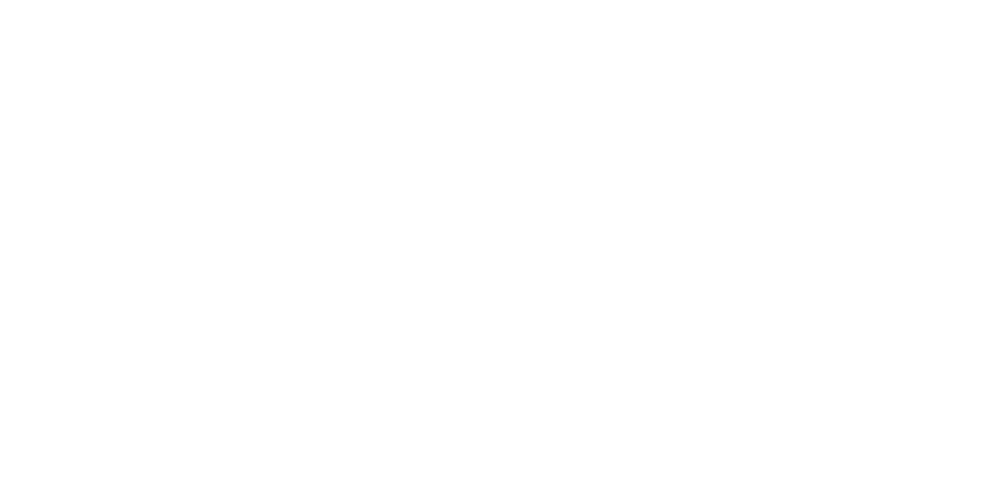
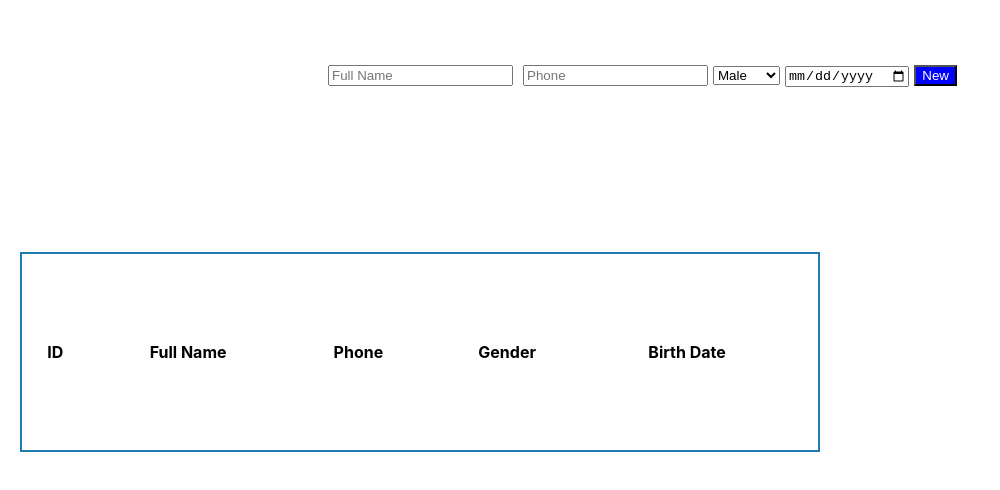
Before and after one commit to computiq-training/dig-week4-task, a React (Create React App) app: page / in a window 1280 px wide. Shown: the top 490 px of the page, without its empty margins (0-1000 px from the left). Built offline with nearby package versions, Linux system fonts and the light colour scheme.

Commit message:
first try

```diff
--- a/package.json
+++ b/package.json
@@ -6,7 +6,8 @@
     "cra-template": "1.2.0",
     "react": "^18.2.0",
     "react-dom": "^18.2.0",
-    "react-scripts": "5.0.1"
+    "react-scripts": "5.0.1",
+    "web-vitals": "^3.0.4"
   },
   "scripts": {
     "start": "react-scripts start",
--- a/public/index.html
+++ b/public/index.html
@@ -24,7 +24,7 @@
       work correctly both with client-side routing and a non-root public URL.
       Learn how to configure a non-root public URL by running `npm run build`.
     -->
-    <title>React App</title>
+    <title>Clinical</title>
   </head>
   <body>
     <noscript>You need to enable JavaScript to run this app.</noscript>
--- a/src/App.css
+++ b/src/App.css
@@ -36,3 +36,45 @@
     transform: rotate(360deg);
   }
 }
+.form_class {
+  display: white;
+  margin: 60px auto;
+
+  width: 90%;
+}
+.table {
+  border: 2px solid rgb(34, 124, 177);
+  width: 800px;
+  height: 200px;
+  position: relative;
+  left: 20px;
+  top: 100px;
+}
+
+input{
+  margin:5px ;
+}
+
+.delete {
+  border-radius: 5px;
+  border: 0px;
+  color: white;
+  background-color: #FF5353;
+  font-weight: bold;
+}
+
+.table td {
+  padding: 3px 6px;
+  color: black;
+  font-weight: bold;
+  font-size: 1rem;
+}
+
+
+.table tr:nth-child(even) {
+  background-color: white;
+}
+.button {
+  color: white;
+  background-color: blue;
+}
--- a/src/App.js
+++ b/src/App.js
@@ -1,12 +1,30 @@
 import './App.css';
+import { useState } from 'react';
+import Patients from './Components/Patients';
+import PTable from './Components/PTable';
 
-const App = ()=>{
-  // State here
-  return (
-    <div className="App">
-      {/* Add new patient FORM */}
-      {/* Search input */}
-      {/* Table */}
+function App() {
+  const [patients, setPatients] = useState([])
+  // const [filteredList, setFilteredList] = useState(patients);
+
+  const addPatient=(patient)=>{
+    setPatients([...patients, patient])
+    // setFilteredList([...patients, patient])
+    console.log(patients)
+  }
+
+  const onDelete =(id)=>{
+    const delP = patients.filter(p=> p.id !== id)
+    // const delF = filteredList.filter(p=> p.id !== id)
+    // setFilteredList(delF)
+    setPatients(delP)
+  }
+
+    return (
+      <div className="App">
+         <Patients addPatient={addPatient} />
+      <PTable patients={patients} onDelete={onDelete}/>
+
     </div>
   );
 }
--- /dev/null
+++ b/src/Components/PCard.jsx
@@ -0,0 +1,12 @@
+function PCard(props) {
+    return ( <tr>
+        <td>{"#"}</td>
+        <td>{props.patient.full_name}</td>
+        <td>{props.patient.phone}</td>
+        <td>{props.patient.gender}</td>
+        <td>{props.patient.birth_date}</td>
+        <td><button className="delete" onClick={()=>props.onDelete(props.patient.id)}>Delete</button></td>
+      </tr> );
+}
+
+export default PCard;
--- /dev/null
+++ b/src/Components/PTable.jsx
@@ -0,0 +1,28 @@
+import '../App.css'
+import PCard from './PCard';
+
+function PTable(props) {
+    return (
+        <div>
+          <table className="table">
+          <thead>
+            <tr>
+              <td>ID</td>
+              <td>Full Name</td>
+              <td>Phone</td>
+              <td>Gender</td>
+              <td>Birth Date</td>
+              <td></td>
+            </tr>
+          </thead>
+
+          {
+            props.patients.map(p=> <PCard patient={p} onDelete={props.onDelete}/>)
+
+          }
+                    </table>
+                </div>
+            );
+        }
+
+export default PTable;
--- /dev/null
+++ b/src/Components/Patients.jsx
@@ -0,0 +1,58 @@
+import { useState } from "react";
+import { v4 as uuidv4 } from 'uuid';
+import '../App.css'
+
+function PForm(props) {
+    const [fullName, setFullName]=useState('')
+    const [phone, setPhone]= useState('')
+    const [gender, setGender]= useState('')
+    const [birthDate, setBirthDate]= useState('')
+
+
+    const addName =(e)=>{
+        setFullName(e.target.value)
+    }
+
+    const addBirth =(e)=>{
+        setBirthDate(e.target.value)
+    }
+
+    const addGender =(e)=>{
+        setGender(e.target.value)
+    }
+
+    const addPhone =(e)=>{
+        setPhone(e.target.value)
+    }
+
+    const Submit =(e)=>{
+        e.preventDefault()
+        const patient ={
+           id: uuidv4(),
+            full_name: fullName,
+            birth_date:birthDate,
+            gender:gender,
+            phone:phone
+
+        }
+        props.addPatient(patient)
+        setBirthDate('')
+        setFullName('')
+        setPhone('')
+    }
+
+    return (
+        <form className=" form_class" onSubmit={Submit}>
+            <input placeholder="Full Name" value={fullName} onChange={addName}/>
+            <input placeholder="Phone" value={phone} onChange={addPhone}/>
+            <select onChange={addGender} placeholder="Gender">
+                <option value='Male' selected>Male</option>
+                <option value='Female'>Female</option>
+            </select>
+            <input placeholder="Birth Date" value={birthDate} type="date" onChange={addBirth}/>
+            <button type="submit" className ="button">New</button>
+        </form>
+     );
+}
+
+export default PForm;
```
Also changed, not shown: 1 other file (tests, documents, lock files or other folders).
